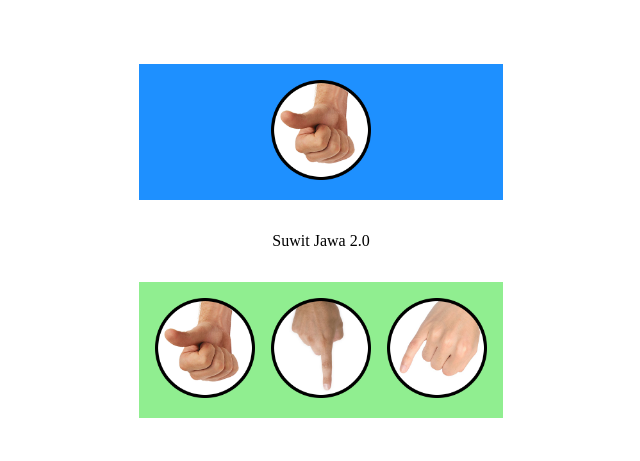
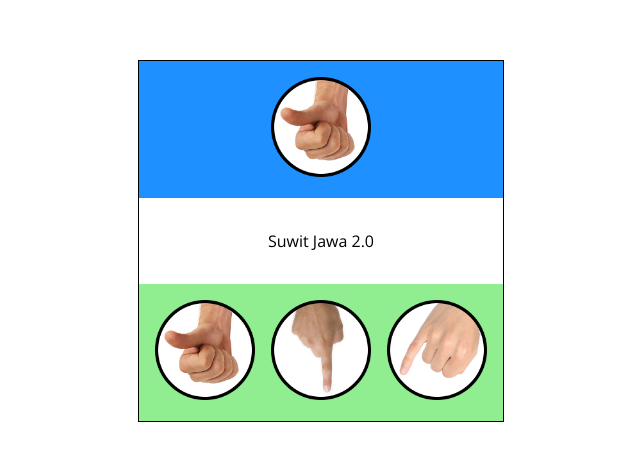
Before and after one commit to Klrfl/suwit-jawa-2, a website: page index.html in a window 1280 px wide. Shown: the part 159-620 px from the top of the page, without its empty margins (319-959 px from the left). Drawn offline with nearby package versions, Linux system fonts and the light colour scheme.

Commit message:
changed some styling

```diff
--- a/scss/style.scss
+++ b/scss/style.scss
@@ -1,3 +1,8 @@
+@import url('https://fonts.googleapis.com/css2?family=Open+Sans:wght@400;700&family=PT+Sans&family=Source+Code+Pro&display=swap');
+:root{
+  color-scheme: light dark;
+}
+
 * {
   box-sizing: border-box;
 }
@@ -5,12 +10,17 @@
 body {
   margin: 0;
   padding: 0;
+  font-family: 'Open Sans', sans-serif;
 }
 
 main {
   display: grid;
   place-items: center;
   min-height: 100vh;
+}
+
+.card{
+  outline: 1px solid;
 }
 
 .field {
@@ -31,6 +41,7 @@ main {
 }
 
 .choice{
+  border-radius: 50%;
   max-width: 100px;
   cursor: pointer;
 
@@ -40,7 +51,6 @@ main {
 }
 
 #kalah-menang{
-  background: white;
   padding: 1em;
   border-radius: .5em;
   text-align: center;
```
Also changed, not shown: css/style.css, 1 other file.
